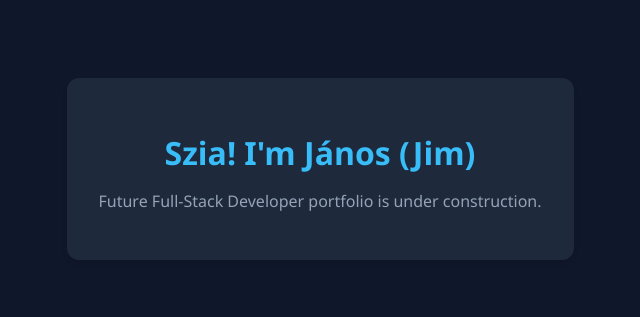
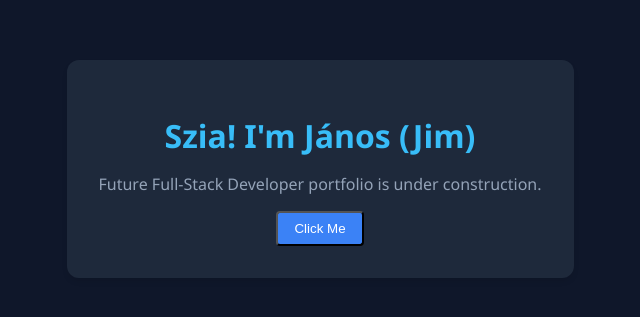
Before and after one commit to Derixen/JJimDev, a plain HTML site: page index.html in a window 1280 px wide. Shown: the part 231-548 px from the top of the page, without its empty margins (320-960 px from the left). Drawn offline with Linux system fonts and the light colour scheme.

Commit message:
Create a button

```diff
--- a/index.html
+++ b/index.html
@@ -11,6 +11,7 @@
     <div class="container">
       <h1>Szia! I'm János (Jim)</h1>
       <p>Future Full-Stack Developer portfolio is under construction.</p>
+      <button class="submit-btn">Click Me</button>
     </div>
   </body>
 </html>
--- a/style.css
+++ b/style.css
@@ -26,3 +26,10 @@ h1 {
 p {
   color: #94a3b8;
 }
+
+.submit-btn {
+  background-color: #3b82f6;
+  color: white;
+  padding: 8px 16px;
+  border-radius: 4px;
+}
```
